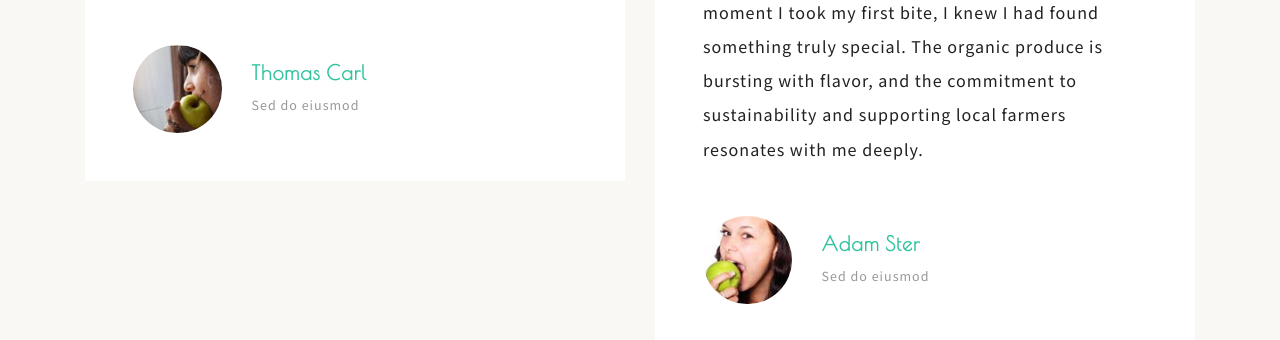
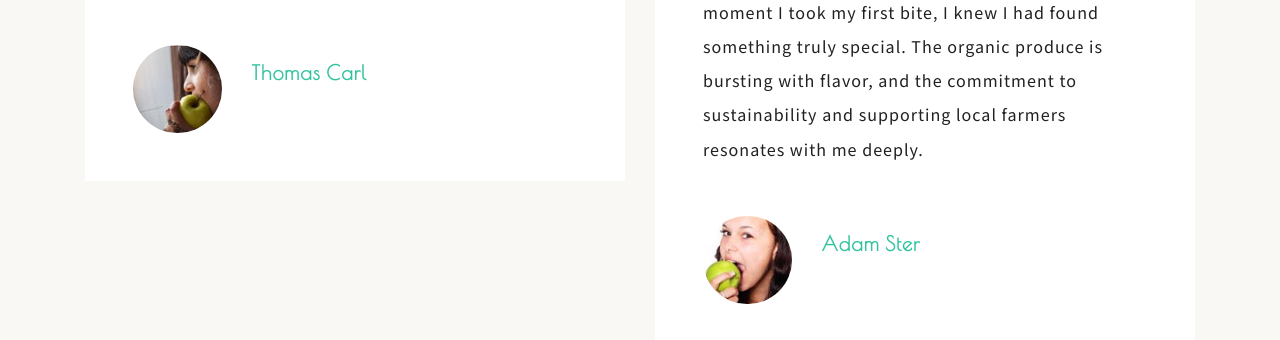
Before and after one commit to 20a31a05h3/Jayakrishna-FRT, a plain HTML site: page index.html in a window 1280 px wide. Shown: the part 3859-4199 px from the top of the page. Drawn offline with nearby package versions, Linux system fonts and the light colour scheme.

Commit message:
index.html

```diff
--- a/index.html
+++ b/index.html
@@ -241,7 +241,7 @@
 								</div>
 								<div class="col-9 w3_testi_grid mt-xl-3 mt-lg-2 mt-md-4 mt-2">
 									<h5 class="mb-2">Thomas Carl</h5>
-									<p>Sed do eiusmod</p>
+									<p></p>
 								</div>
 							</div>
 						</div>
@@ -256,7 +256,7 @@
 								</div>
 								<div class="col-9 w3_testi_grid  mt-xl-3 mt-lg-2 mt-md-4 mt-2">
 									<h5 class="mb-2">Adam Ster</h5>
-									<p>Sed do eiusmod</p>
+									<p></p>
 								</div>
 							</div>
 						</div>
```
